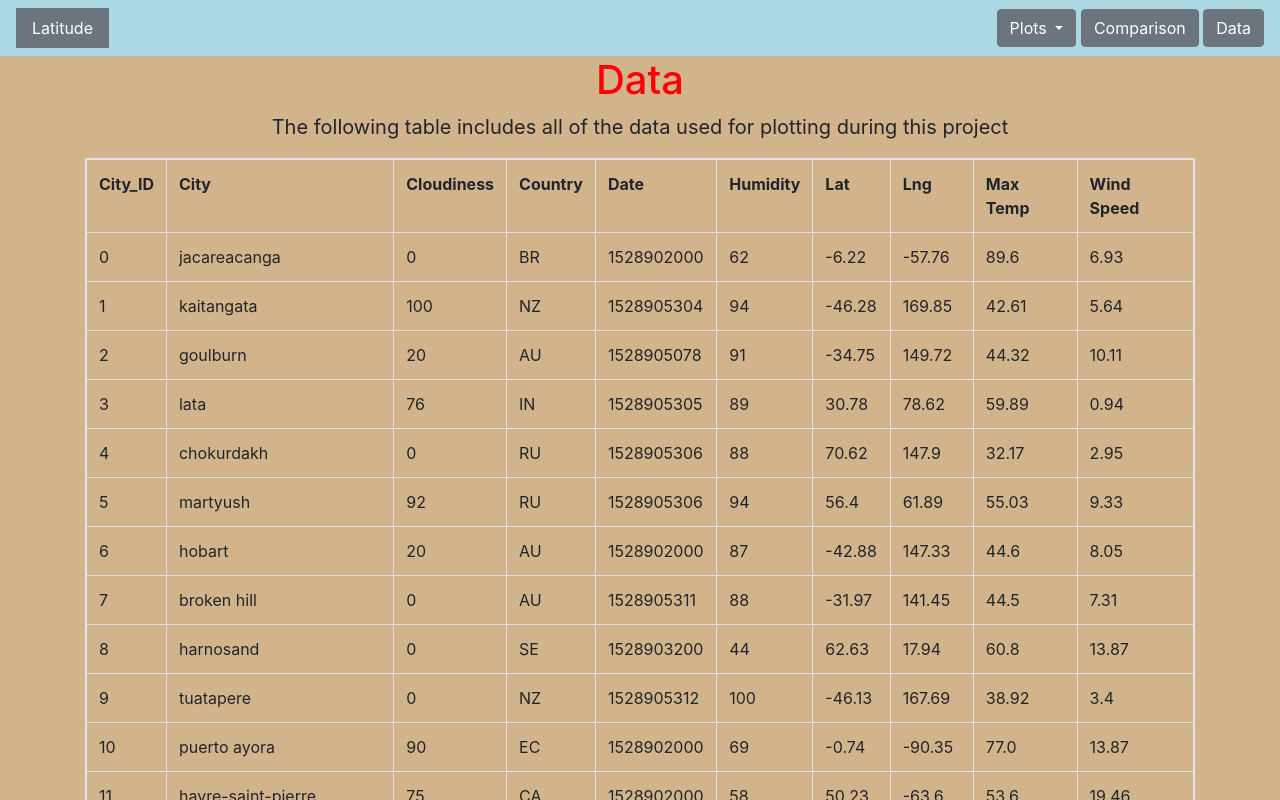
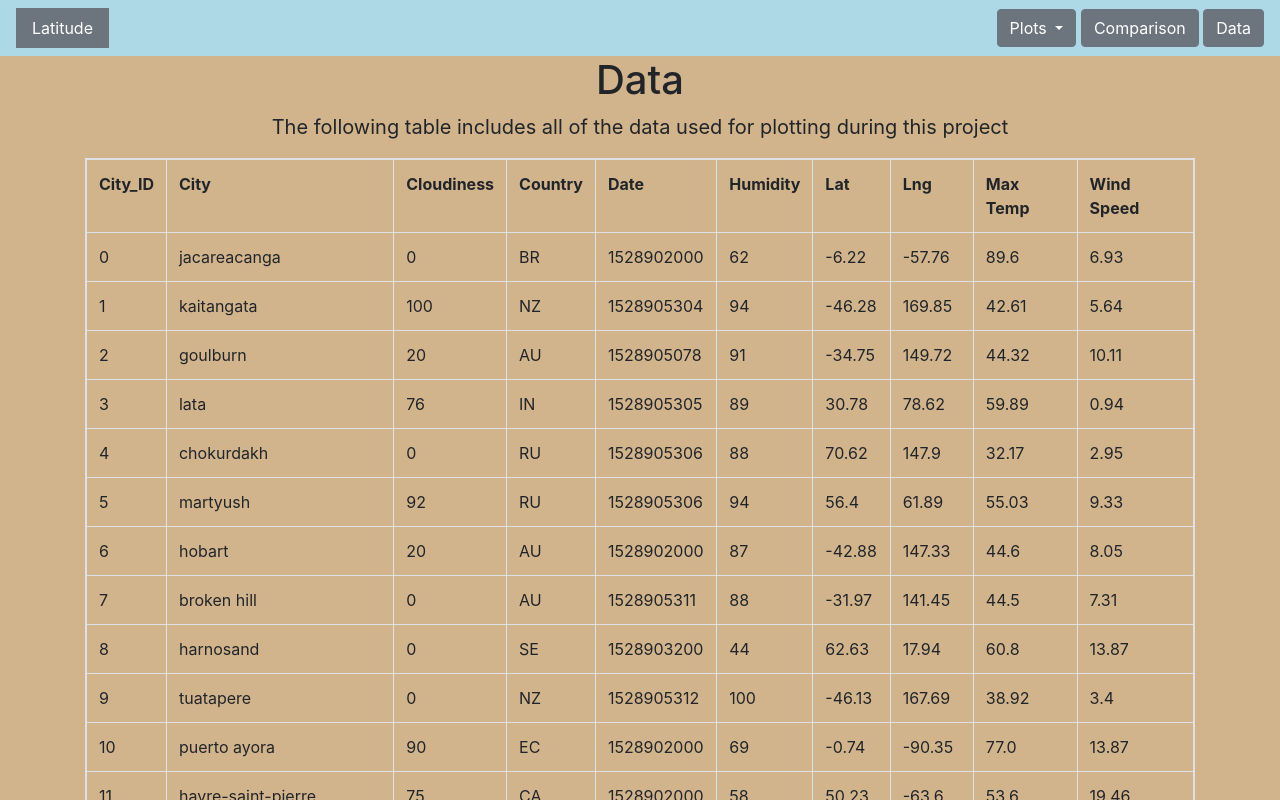
Before and after one commit to pgbeltran15/Web-Design-Challenge, a plain HTML site: page WebVisualizations/Data.html in a window 1280 px wide. Shown: the top 800 px of the page. Drawn offline with nearby package versions, Linux system fonts and the light colour scheme.

Commit message:
Update Data.html

```diff
--- a/WebVisualizations/Data.html
+++ b/WebVisualizations/Data.html
@@ -36,7 +36,7 @@
         <!--Data-->
             <div class="container">
               <div class="table">
-               <h1 style="font-size:40px; color: red" Align="center">Data</h1>
+               <h1 style="font-size:40px" Align="center">Data</h1>
                <p style="font-size:20px" Align="center"> The following table includes all of the data used for plotting during this project</p>
                <div id="cities_table">
                </div>
```
